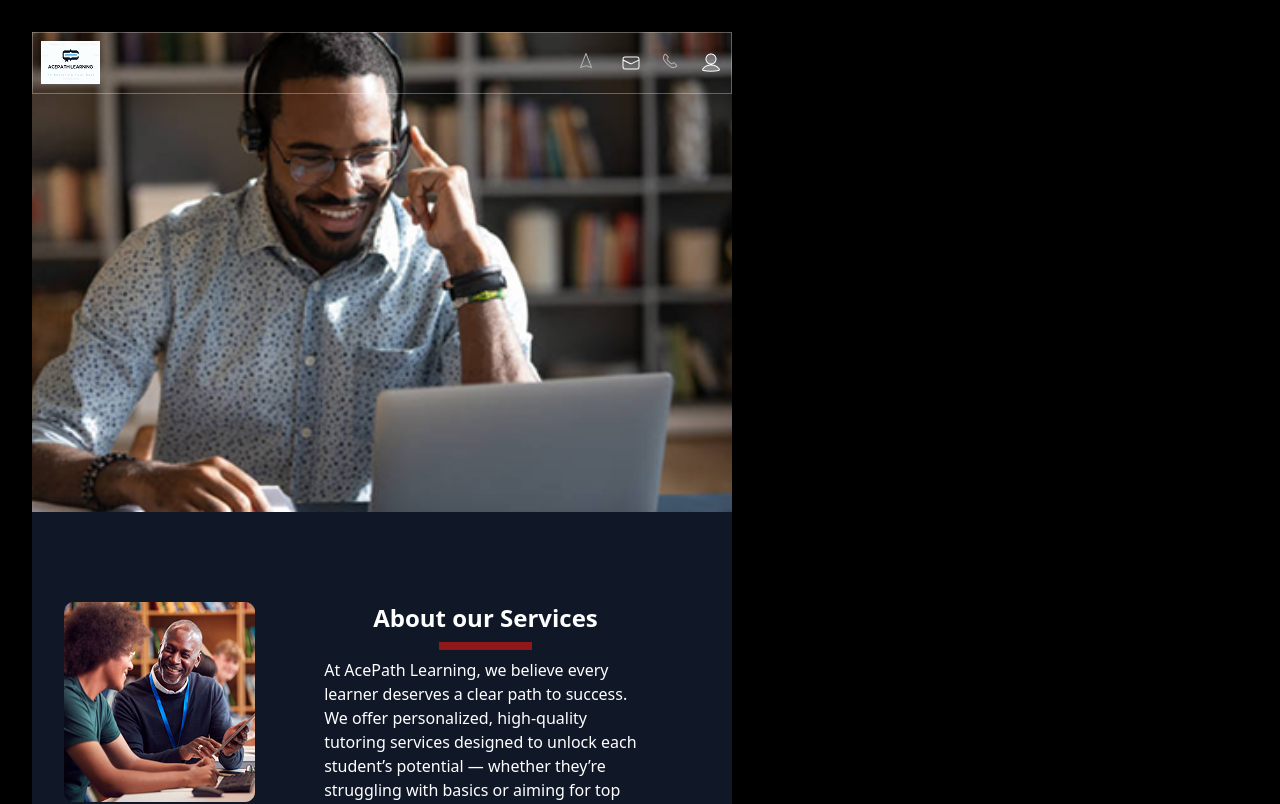
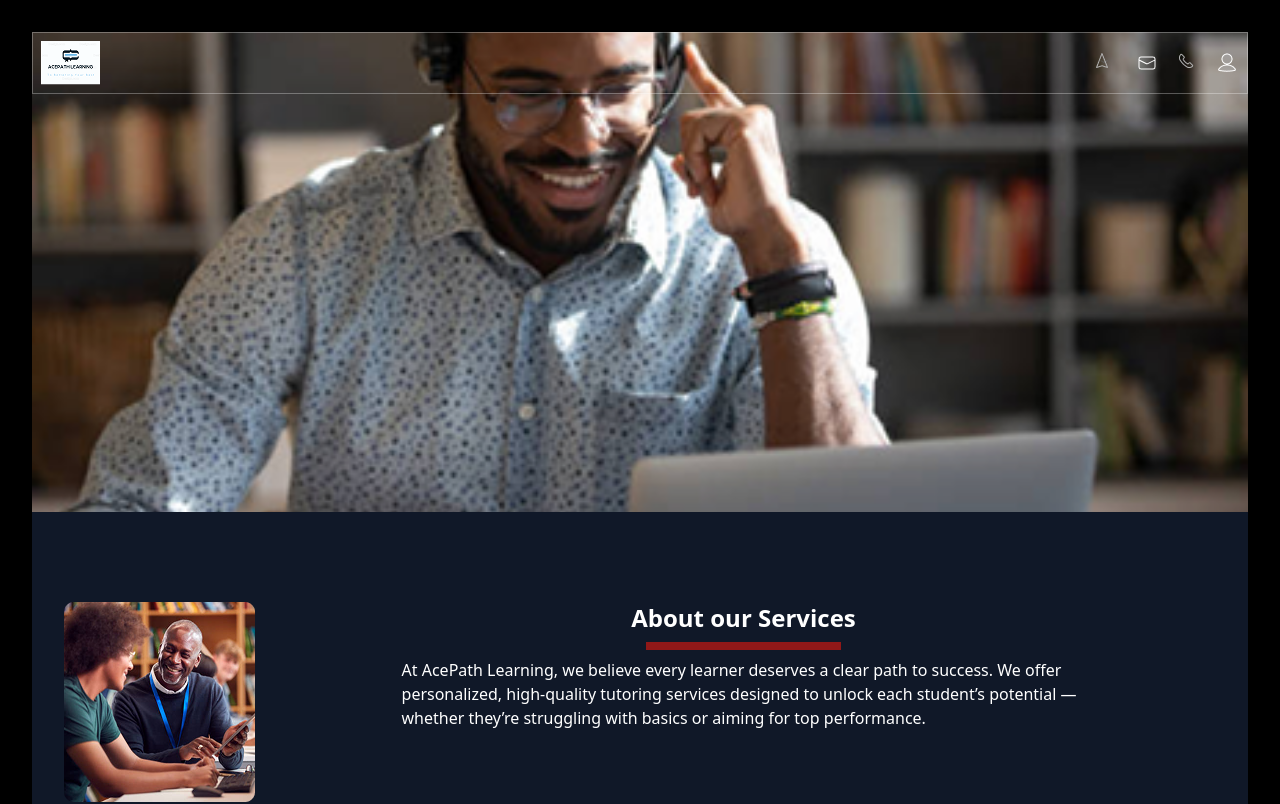
Before and after one commit to Watyekele/AcePath-Website, a React (Vite) app: page / in a window 1280 px wide. Shown: the top 804 px of the page. Built offline with nearby package versions, Linux system fonts and the light colour scheme.

Commit message:
made the screen cover the entire image

```diff
--- a/src/App.jsx
+++ b/src/App.jsx
@@ -10,18 +10,17 @@ import "./App.css";
 
 export default function App() {
   return (
-    <div className="w-[700px] min-h-screen flex flex-col relative">
+    <div className="w-full min-h-screen flex flex-col relative">
       {/* Hero section with background image */}
-      <div
-        className="w-full h-[60vh]   /* adjust 60vh to control height */
-                   bg-[url('/Guy-Image.png')] bg-cover bg-center bg-no-repeat
-                   flex items-center justify-center"
-      >
-        <Navbar />
-      </div>
 
       {/* Rest of your content */}
       <div className="flex flex-col items-center text-white bg-gray-900">
+        <div
+          className=" w-[700px] h-[60vh]  bg-[url('/Guy-Image.png')] bg-cover
+      bg-center bg-no-repeat flex items-center justify-center w-full"
+        >
+          <Navbar />
+        </div>
         <About />
         <Services />
         <Testimonials />
--- a/src/Navbar.jsx
+++ b/src/Navbar.jsx
@@ -2,7 +2,7 @@ export default function Navbar() {
   return (
     <div className="flex justify-between border border-white/30 w-full absolute top-0">
       <img src="../Acepath Logo.png" alt="" className="p-2" />
-      <section className="nav-elements flex justify-end gap-4 p-2 items-center flex-1 ">
+      <section className="nav-elements flex justify-end gap-4 p-2 items-center flex-1  ">
         <img src="../Navigate.png" alt="" className="cursor-pointer" />
         <img src="../Message.png" alt="" className="cursor-pointer" />
         <img src="../Phone.png" alt="" className="cursor-pointer" />
```
